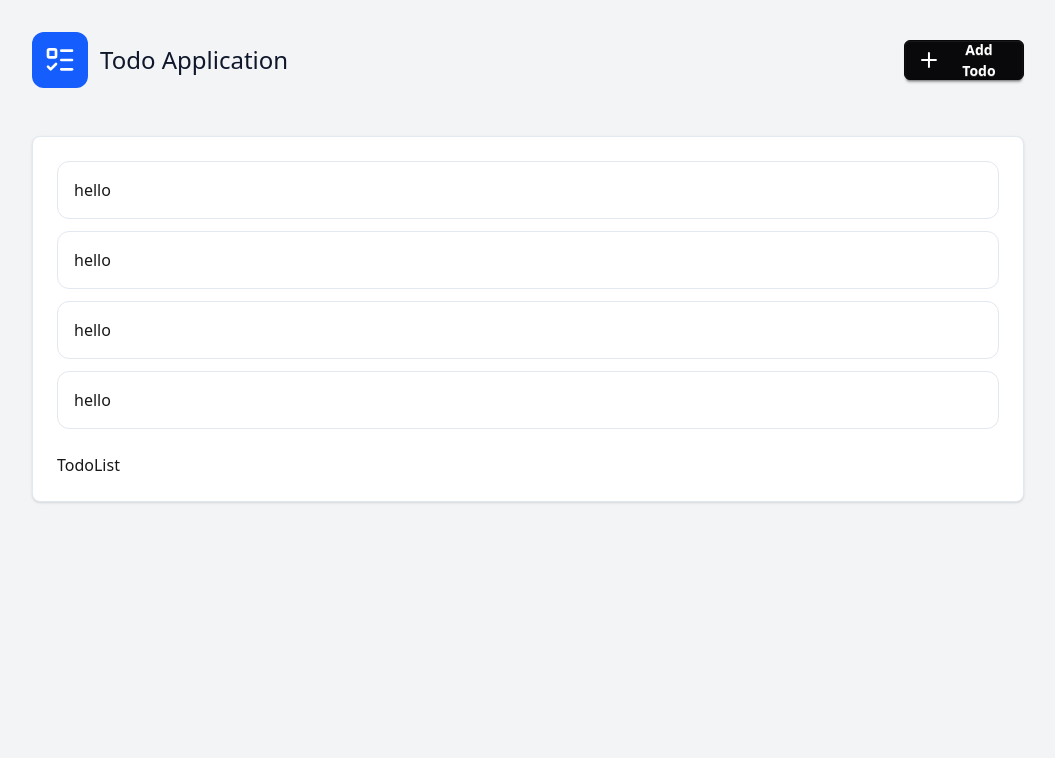
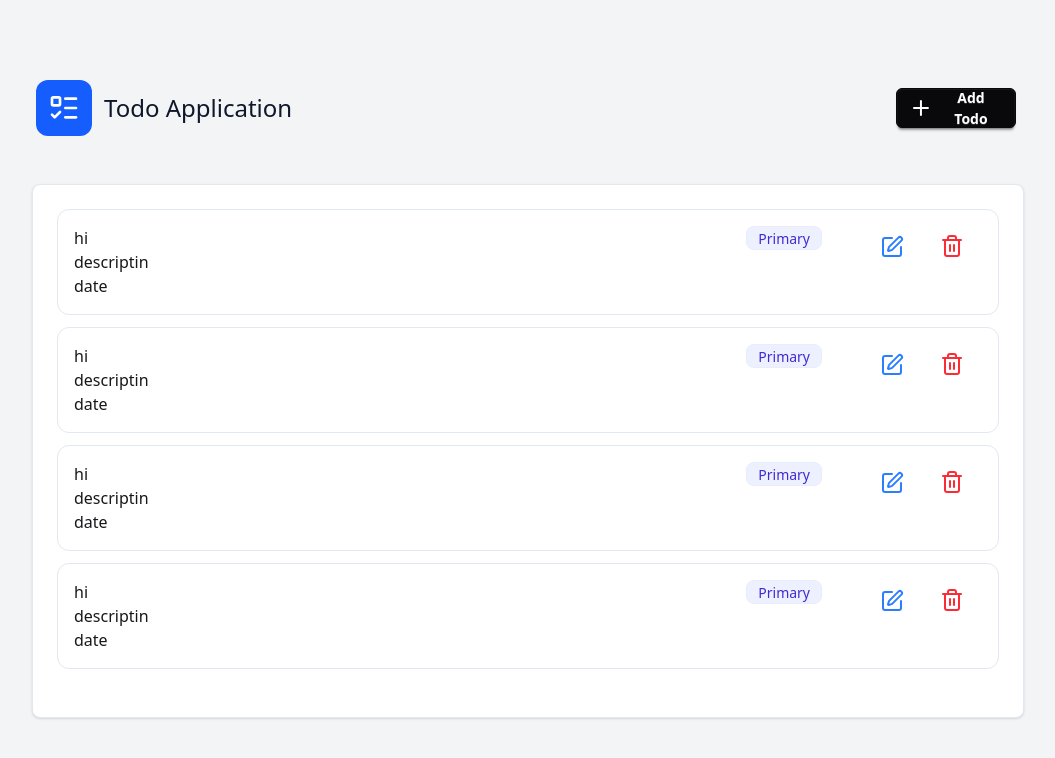
Before and after one commit to bibinlopez/Todo-Application, a React (Vite) app in the folder client/: page / in a window 1280 px wide. Shown: the top 758 px of the page, without its empty margins (112-1167 px from the left). Built offline with nearby package versions, Linux system fonts and the light colour scheme.

Commit message:
Todo contents on card

```diff
--- a/client/src/App.jsx
+++ b/client/src/App.jsx
@@ -8,9 +8,9 @@ import TodoList from "./components/TodoList";
 function App() {
   return (
     <main className="bg-gray-100 min-h-screen">
-      <div className="mx-auto w-full px-4 py-8 max-w-5xl">
+      <div className="mx-auto w-full px-4 py-20 max-w-5xl">
         {/* Header */}
-        <div className="mb-12">
+        <div className="mb-12 pl-1 pr-2">
           <div className="flex items-center justify-between mb-4">
             <div className="flex items-center gap-3">
               <div className="p-3 bg-blue-600 rounded-xl  ">
--- /dev/null
+++ b/client/src/components/TodoItem.jsx
@@ -0,0 +1,51 @@
+import {
+  Delete,
+  DeleteIcon,
+  Edit,
+  Edit2,
+  Edit2Icon,
+  Edit3,
+  Edit3Icon,
+  EditIcon,
+  Trash,
+  Trash2,
+  Trash2Icon,
+  TrashIcon,
+} from "lucide-react";
+import React from "react";
+
+const TodoItem = () => {
+  return (
+    <div className="flex flex-col gap-6 rounded-xl border border-slate-200  p-4 hover:shadow-md transition-shadow ">
+      <div className="flex items-start justify-between gap-5 md:gap-10">
+        <div className="flex-1 min-w-0">
+          <div className="flex items-start gap-3">
+            <div className="flex-1">
+              <h1 className="font-medium">hi</h1>
+              <h1>descriptin</h1>
+            </div>
+            {/* <span>inprogress</span> */}
+            <div class="badge badge-soft badge-primary">Primary</div>
+            {/* <div class="badge badge-soft badge-success">Success</div>
+<div class="badge badge-soft badge-warning">Warning</div> */}
+          </div>
+          <div className="flex items-center gap-1">date</div>
+        </div>
+        <div className="flex justify-around w-20 md:w-30 pt-2">
+          {/* <Trash className="text-red-600" />
+          <Trash2 /> */}
+          {/* <TrashIcon /> */}
+
+          <div className="w-6 h-6 pt-[1px]">
+            <EditIcon className="text-blue-500" />
+          </div>
+          <div>
+            <Trash2Icon className="text-red-500" />
+          </div>
+        </div>
+      </div>
+    </div>
+  );
+};
+
+export default TodoItem;
--- a/client/src/components/TodoList.jsx
+++ b/client/src/components/TodoList.jsx
@@ -1,4 +1,5 @@
 import React from "react";
+import TodoItem from "./TodoItem";
 
 const TodoList = () => {
   return (
@@ -6,15 +7,9 @@ const TodoList = () => {
       {/* Todo Items */}
       <div className="space-y-3 mb-6">
         {[1, 2, 3, 4].map((todo, index) => (
-          <div
-            key={index}
-            className="flex flex-col gap-6 rounded-xl border border-slate-200  p-4 hover:shadow-md transition-shadow "
-          >
-            hello
-          </div>
+          <TodoItem key={index} />
         ))}
       </div>
-      TodoList
     </div>
   );
 };
```
